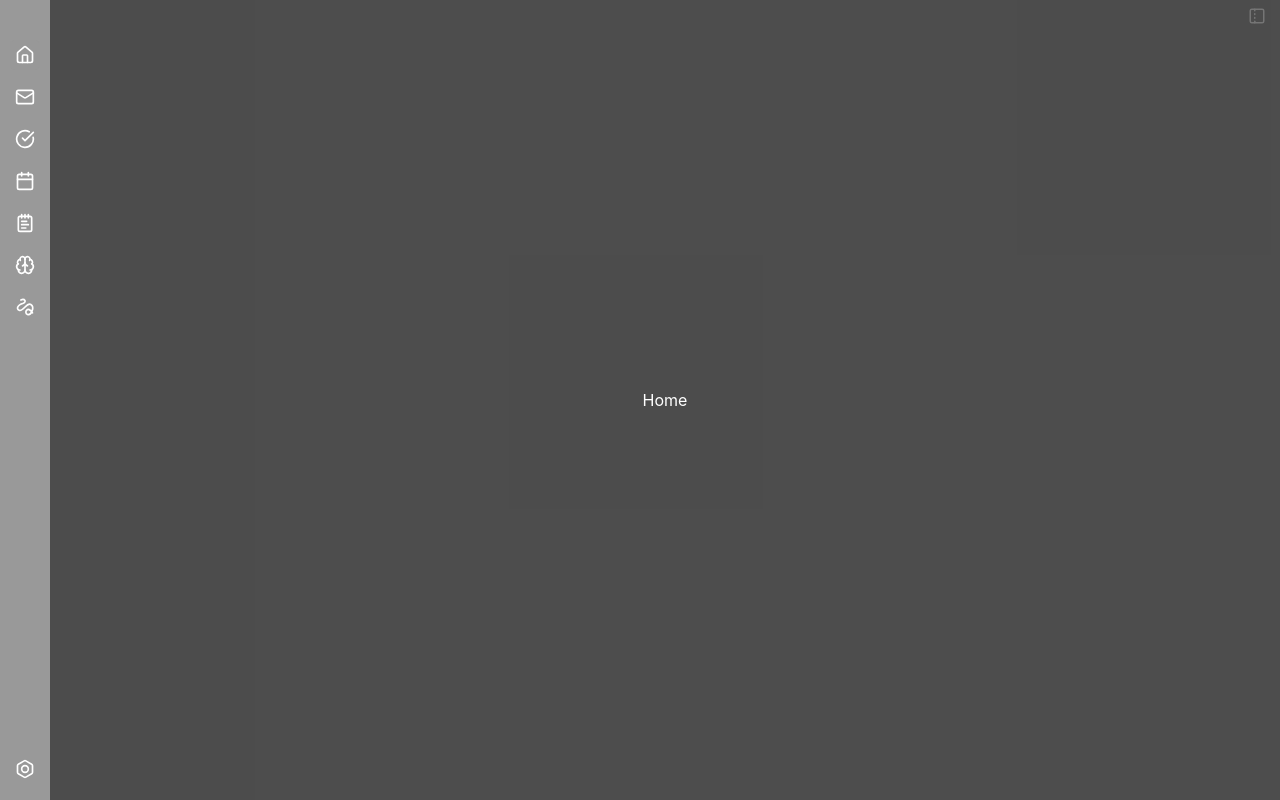
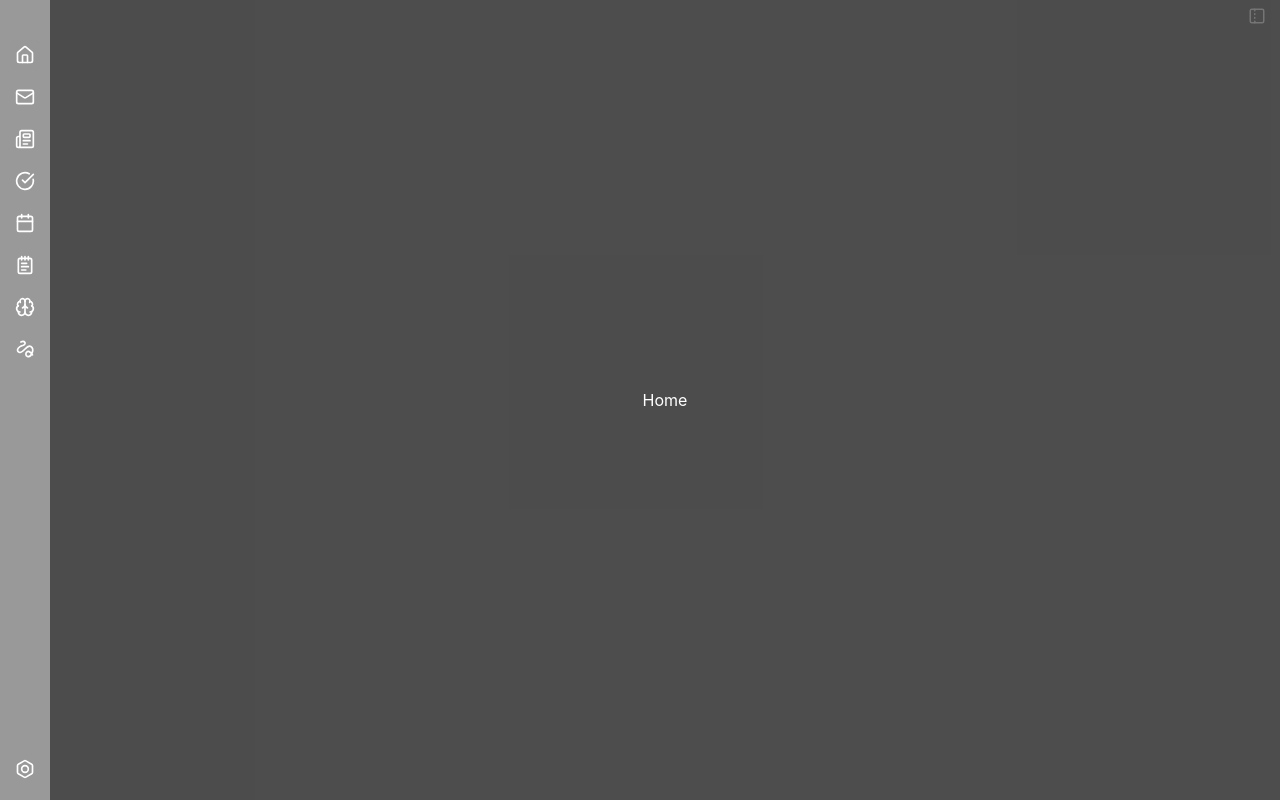
Before and after one commit to riju-stone/commit, a React (Vite) app: page / in a window 1280 px wide. Built offline with nearby package versions, Linux system fonts and the light colour scheme.

Commit message:
feat: added feed boilerplate view

```diff
--- a/src/components/core/activity-bar.tsx
+++ b/src/components/core/activity-bar.tsx
@@ -1,4 +1,4 @@
-import { Bolt, Brain, Calendar, CircleCheckBig, Home, LineSquiggle, Mail, NotepadText } from 'lucide-react'
+import { Bolt, Brain, Calendar, CircleCheckBig, Home, LineSquiggle, Mail, Newspaper, NotepadText } from 'lucide-react'
 import useAppStore from '@/store/appStore'
 import { motion } from 'motion/react'
 
@@ -62,6 +62,11 @@ function ActivityBarComponent() {
           <Mail />
         </button>
         <button
+          className={`border-none cursor-pointer h-[30px] w-[30px] flex items-center justify-center text-white rounded-[5px] p-[5px] transition-all duration-200 ease-in-out hover:bg-[rgba(151,151,151,0.8)] ${activeTab === "feed" ? "bg-[rgba(151,151,151,0.4)]" : "bg-transparent"}`}
+          onClick={() => setActiveTab("feed")}>
+          <Newspaper />
+        </button>
+        <button
           className={`border-none cursor-pointer h-[30px] w-[30px] flex items-center justify-center text-white rounded-[5px] p-[5px] transition-all duration-200 ease-in-out hover:bg-[rgba(151,151,151,0.8)] ${activeTab === "tasks" ? "bg-[rgba(151,151,151,0.4)]" : "bg-transparent"}`}
           onClick={() => setActiveTab("tasks")}>
           <CircleCheckBig />
--- a/src/components/core/file-explorer.tsx
+++ b/src/components/core/file-explorer.tsx
@@ -38,7 +38,7 @@ const FILE_EXPLORER_CONTENT_ANIMATION = {
 function FileExplorerComponent() {
   const { fileExplorerOpen } = useAppStore()
   return (
-    <motion.div layout className={`grow flex-wrap h-screen bg-black/60 flex flex-col items-start justify-between`}
+    <motion.div layout className={`grow flex-wrap h-screen bg-black/50 flex flex-col items-start justify-between`}
       variants={FILE_EXPLORER_CONTENT_ANIMATION.fileExplorerWrapper}
       initial="closed"
       animate={fileExplorerOpen ? "open" : "closed"} >
--- a/src/components/core/sidebar.tsx
+++ b/src/components/core/sidebar.tsx
@@ -30,7 +30,7 @@ function SidebarComponent({ isOpen, children }: SidebarComponentProps) {
   return (
     <motion.div
       layout
-      className="h-screen bg-black/60 backdrop-blur-sm flex flex-col items-start justify-start"
+      className="h-screen bg-black/50 backdrop-blur-sm flex flex-col items-start justify-start"
       variants={SIDEBAR_CONTENT_ANIMATION.sidebarWrapper}
       initial="closed"
       animate={isOpen ? "open" : "closed"}
--- a/src/constants/views.ts
+++ b/src/constants/views.ts
@@ -7,6 +7,7 @@ import SettingsView from "@/views/settings";
 import OnboardingView from "@/views/onboarding";
 import NotesView from "@/views/notes";
 import EmailView from "@/views/email";
+import FeedView from "@/views/feed";
 
 export const APP_VIEW_CONFIG = {
   'onboarding': {
@@ -26,6 +27,12 @@ export const APP_VIEW_CONFIG = {
     'path': 'email',
     'fileExplorer': true,
     'sidebar': true,
+  },
+  "feed": {
+    'view': FeedView,
+    'path': 'feed',
+    'fileExplorer': false,
+    'sidebar': false,
   },
   "tasks": {
     'view': TaskView,
--- /dev/null
+++ b/src/views/feed.tsx
@@ -0,0 +1,24 @@
+import { motion } from 'motion/react'
+
+const FEED_VIEW_ANIMATION = {
+  initial: {
+    opacity: 0,
+  },
+  visible: {
+    opacity: 1,
+  },
+  transition: {
+    duration: 0.5,
+    ease: "easeInOut",
+  },
+}
+
+function FeedView() {
+  return (
+    <div className="grow w-full h-screen bg-black/70 flex items-center justify-center overflow-hidden text-white">
+      <motion.div layout variants={FEED_VIEW_ANIMATION} initial="initial" animate="visible" exit="initial">FeedView</motion.div>
+    </div>
+  )
+}
+
+export default FeedView
```
